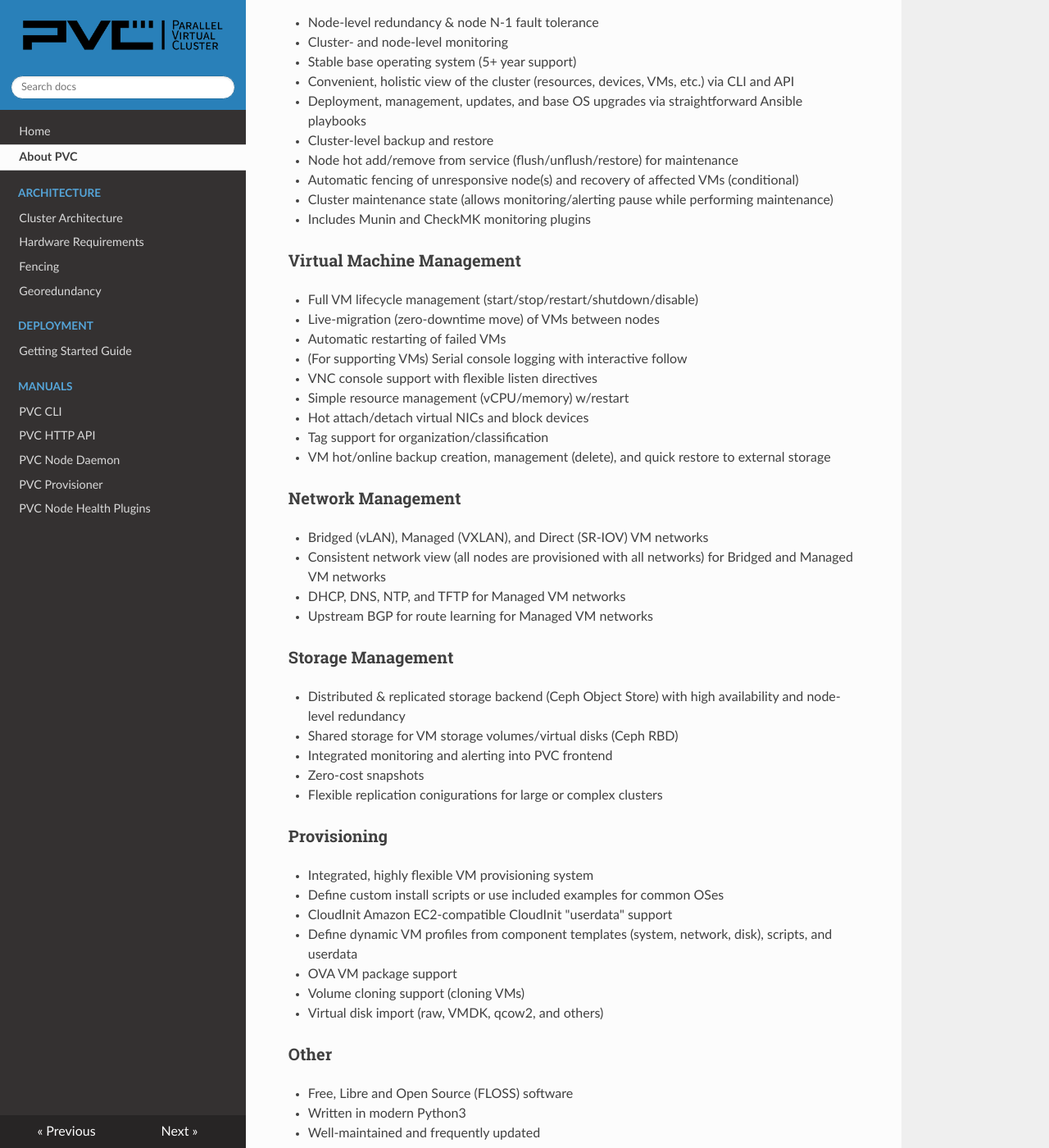
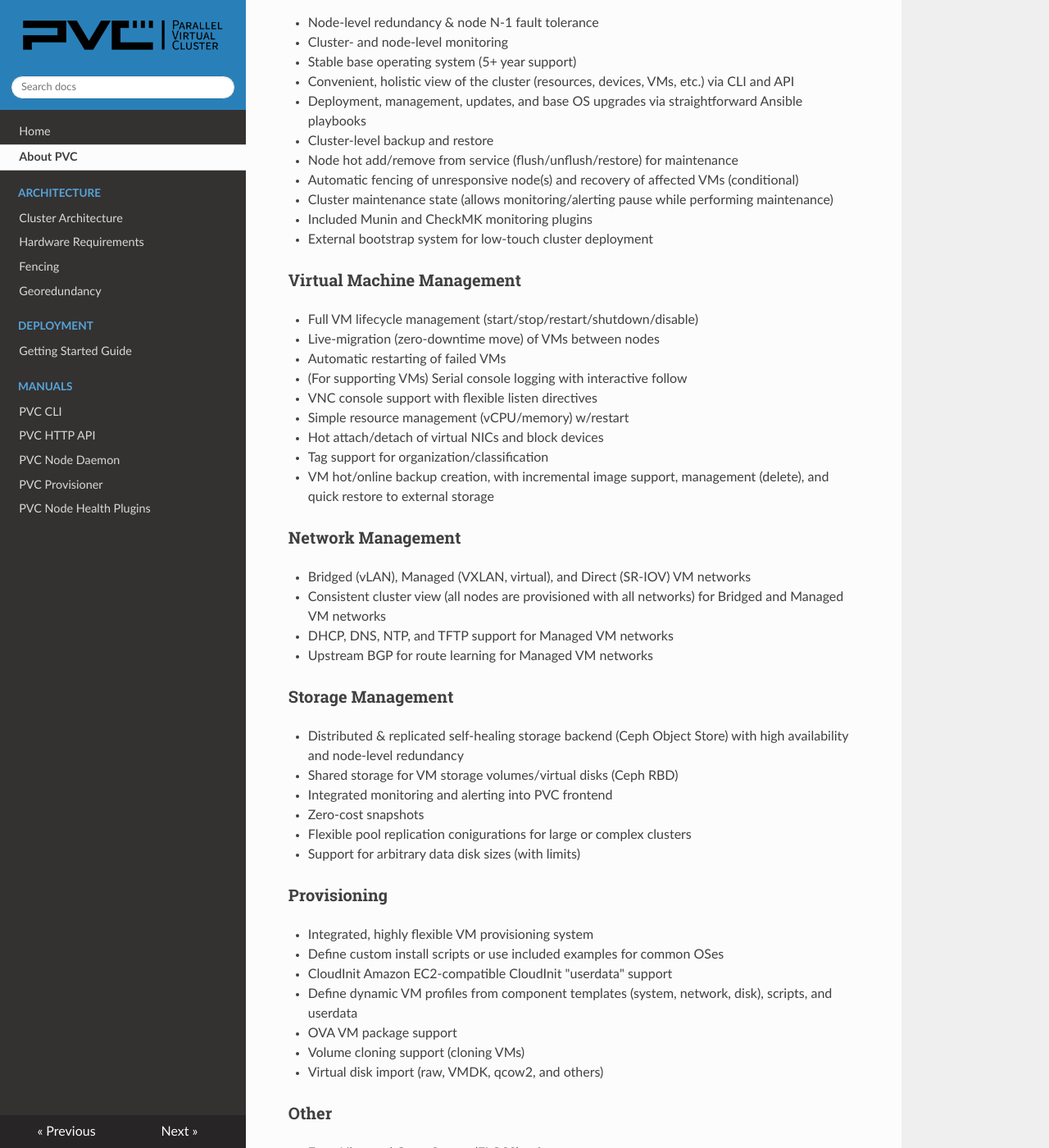
Before and after one commit to parallelvirtualcluster/docs, an MkDocs documentation site: the page built from docs/about-pvc.md, in a window 1280 px wide and 1400 px high, scrolled down 2045 px. Shown: the whole window at 82% size. Built offline with MkDocs 1.6.1, drawn with Linux system fonts in a browser that asks for light colours; nearby versions of some CDN libraries.

Commit message:
Revamp a few more points

```diff
--- a/docs/about-pvc.md
+++ b/docs/about-pvc.md
@@ -37,7 +37,8 @@ In short, it is a Free Software, scalable, redundant, self-healing, and self-man
 * Node hot add/remove from service (flush/unflush/restore) for maintenance
 * Automatic fencing of unresponsive node(s) and recovery of affected VMs (conditional)
 * Cluster maintenance state (allows monitoring/alerting pause while performing maintenance)
-* Includes Munin and CheckMK monitoring plugins
+* Included Munin and CheckMK monitoring plugins
+* External bootstrap system for low-touch cluster deployment
 
 ### Virtual Machine Management
 
@@ -47,24 +48,25 @@ In short, it is a Free Software, scalable, redundant, self-healing, and self-man
 * (For supporting VMs) Serial console logging with interactive follow
 * VNC console support with flexible listen directives
 * Simple resource management (vCPU/memory) w/restart
-* Hot attach/detach virtual NICs and block devices
+* Hot attach/detach of virtual NICs and block devices
 * Tag support for organization/classification
-* VM hot/online backup creation, management (delete), and quick restore to external storage
+* VM hot/online backup creation, with incremental image support, management (delete), and quick restore to external storage
 
 ### Network Management
 
-* Bridged (vLAN), Managed (VXLAN), and Direct (SR-IOV) VM networks
-* Consistent network view (all nodes are provisioned with all networks) for Bridged and Managed VM networks
-* DHCP, DNS, NTP, and TFTP for Managed VM networks
+* Bridged (vLAN), Managed (VXLAN, virtual), and Direct (SR-IOV) VM networks
+* Consistent cluster view (all nodes are provisioned with all networks) for Bridged and Managed VM networks
+* DHCP, DNS, NTP, and TFTP support for Managed VM networks
 * Upstream BGP for route learning for Managed VM networks
 
 ### Storage Management
 
-* Distributed & replicated storage backend (Ceph Object Store) with high availability and node-level redundancy
+* Distributed & replicated self-healing storage backend (Ceph Object Store) with high availability and node-level redundancy
 * Shared storage for VM storage volumes/virtual disks (Ceph RBD)
 * Integrated monitoring and alerting into PVC frontend
 * Zero-cost snapshots
-* Flexible replication conigurations for large or complex clusters
+* Flexible pool replication conigurations for large or complex clusters
+* Support for arbitrary data disk sizes (with limits)
 
 ### Provisioning
 
```
